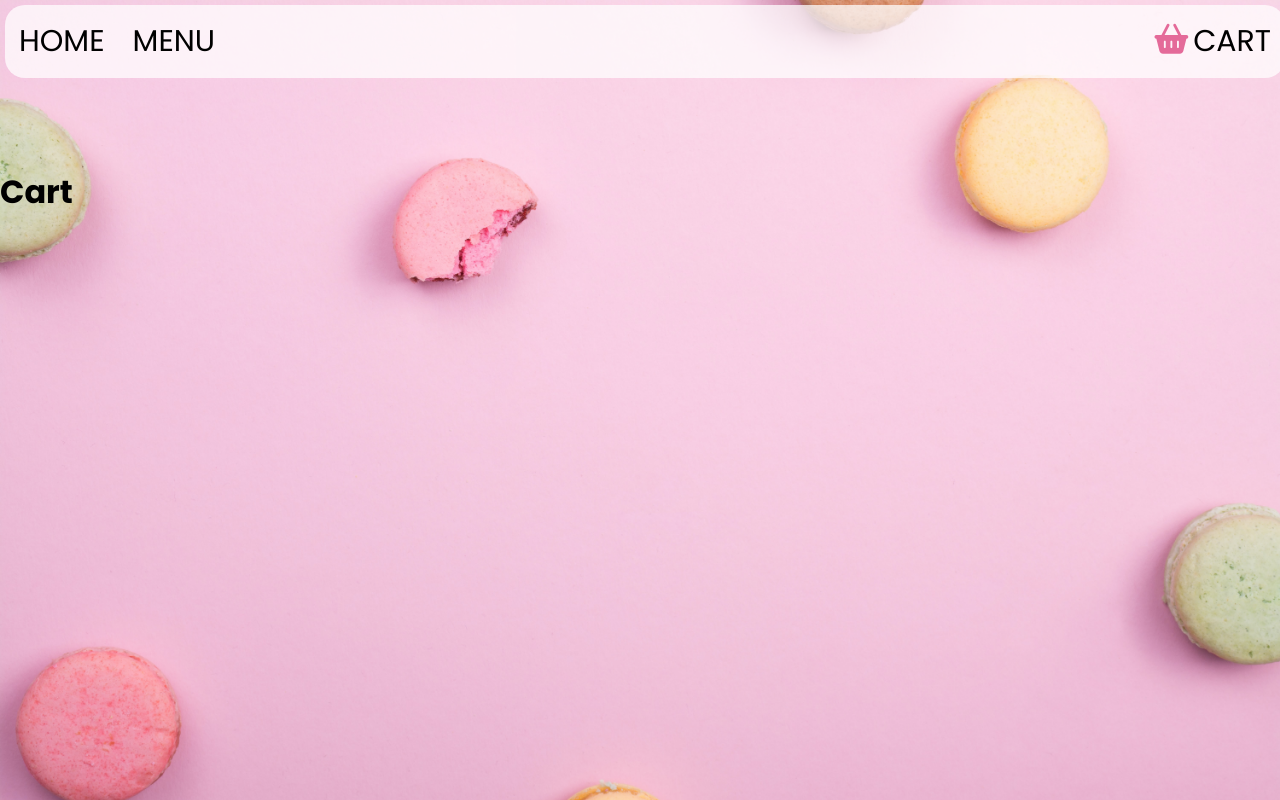
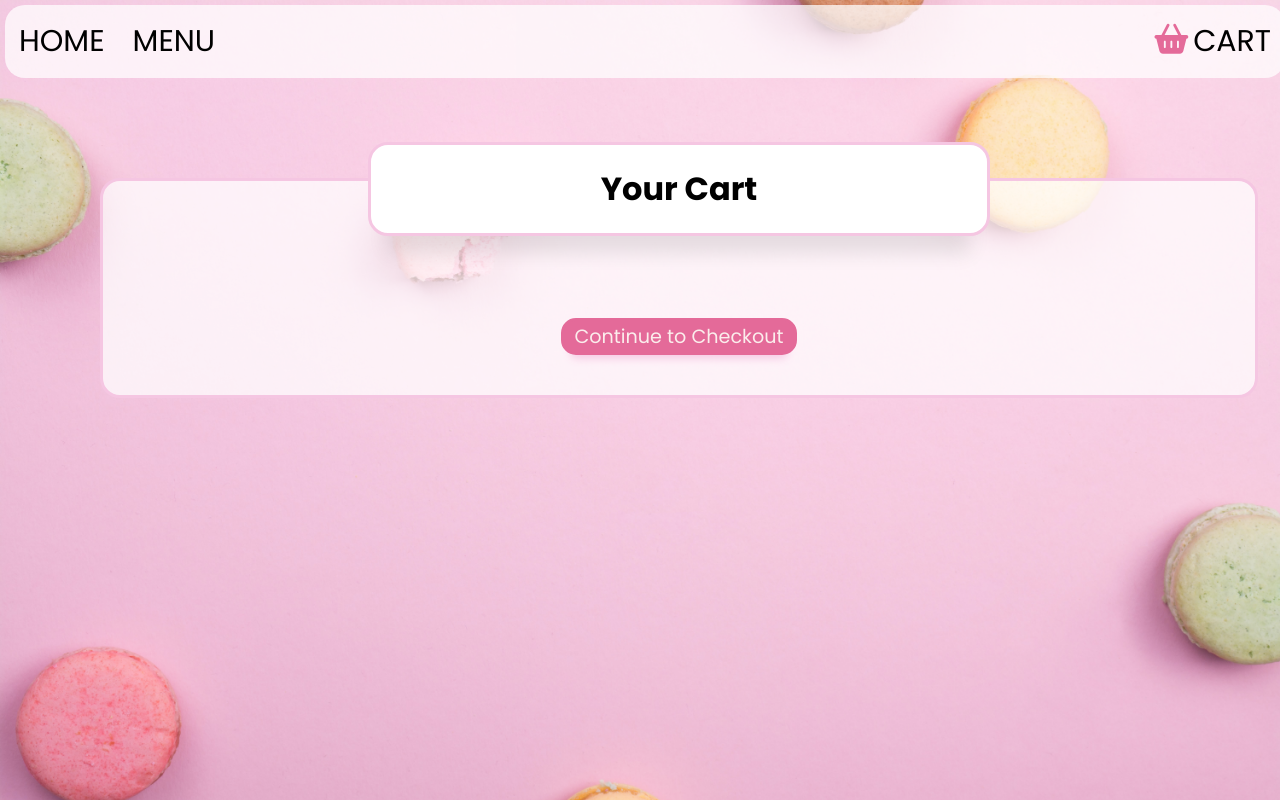
Before and after one commit to MeaganRitchie-zz/brew-tiful, a React (Create React App) app: page /cart in a window 1280 px wide. Built offline with nearby package versions, Linux system fonts and the light colour scheme; data requests are answered from the project's data file.

Commit message:
Updated styling on cart page

```diff
--- a/db.json
+++ b/db.json
@@ -32,67 +32,80 @@
     },
     {
       "name": "Fresh Squeezed Lemonade",
-      "category": "cold drink",
+      "category_img": "far fa-snowflake",
+      "category_name": "Cold Drink",
       "image": "https://images.unsplash.com/photo-1606943932434-2f21e1c54ef2?ixid=MnwxMjA3fDB8MHxzZWFyY2h8MXx8bGVtb25hZGV8ZW58MHx8MHx8&ixlib=rb-1.2.1&auto=format&fit=crop&w=700&q=60"
     },
     {
       "name": "Pineapple Splasher",
-      "category": "cold drink",
+      "category_img": "far fa-snowflake",
+      "category_name": "Cold Drink",
       "image": "https://images.unsplash.com/photo-1607446045710-d5a8fd9bc1db?ixid=MnwxMjA3fDB8MHxwaG90by1wYWdlfHx8fGVufDB8fHx8&ixlib=rb-1.2.1&auto=format&fit=crop&w=934&q=80"
     },
     {
       "name": "Rose Tango Tea",
-      "category": "cold drink",
+      "category_img": "far fa-snowflake",
+      "category_name": "Cold Drink",
       "image": "https://images.unsplash.com/photo-1501841580093-a258b1937efe?ixid=MnwxMjA3fDB8MHxzZWFyY2h8MTN8fHBpbmslMjB0ZWF8ZW58MHx8MHx8&ixlib=rb-1.2.1&auto=format&fit=crop&w=700&q=60"
     },
     {
       "name": "Caramel Macchiato",
-      "category": "cold drink",
+      "category_img": "far fa-snowflake",
+      "category_name": "Cold Drink",
       "image": "https://images.unsplash.com/photo-1608802833178-56df8d3539c5?ixlib=rb-1.2.1&ixid=MnwxMjA3fDB8MHxwaG90by1wYWdlfHx8fGVufDB8fHx8&auto=format&fit=crop&w=934&q=80"
     },
     {
       "name": "Fruit Smoothie",
-      "category": "cold drink",
+      "category_img": "far fa-snowflake",
+      "category_name": "Cold Drink",
       "image": "https://images.unsplash.com/photo-1594013786645-e2ddb258e371?ixid=MnwxMjA3fDB8MHxzZWFyY2h8Mnx8ZnJ1aXQlMjBzbW9vdGhpZXxlbnwwfHwwfHw%3D&ixlib=rb-1.2.1&auto=format&fit=crop&w=700&q=60"
     },
     {
       "name": "Raspberry Refresher",
-      "category": "cold drink",
+      "category_img": "far fa-snowflake",
+      "category_name": "Cold Drink",
       "image": "https://images.unsplash.com/photo-1595981267035-7b04ca84a82d?ixid=MnwxMjA3fDB8MHxzZWFyY2h8MTF8fGZydWl0eSUyMGRyaW5rfGVufDB8fDB8fA%3D%3D&ixlib=rb-1.2.1&auto=format&fit=crop&w=700&q=60"
     },
     {
       "name": "Macaron",
-      "category": "sweet",
+      "category_img": "fas fa-birthday-cake",
+      "category_name": "Pastry",
       "image": "https://images.unsplash.com/photo-1528732789919-d00668b81f01?ixid=MnwxMjA3fDB8MHxzZWFyY2h8MTR8fGFlc3RldGhpYyUyMG1hY2Fyb258ZW58MHx8MHx8&ixlib=rb-1.2.1&auto=format&fit=crop&w=700&q=60"
     },
     {
       "name": "Cupcake",
-      "category": "sweet",
+"category_img": "fas fa-birthday-cake",
+      "category_name": "Pastry",
       "image": "https://images.unsplash.com/photo-1596151227289-74af7765c16e?ixid=MnwxMjA3fDB8MHxwaG90by1wYWdlfHx8fGVufDB8fHx8&ixlib=rb-1.2.1&auto=format&fit=crop&w=634&q=80"
     },
     {
       "name": "Donut",
-      "category": "sweet",
+"category_img": "fas fa-birthday-cake",
+      "category_name": "Pastry",
       "image": "https://images.unsplash.com/photo-1551024601-bec78aea704b?ixlib=rb-1.2.1&ixid=MnwxMjA3fDB8MHxwaG90by1wYWdlfHx8fGVufDB8fHx8&auto=format&fit=crop&w=700&q=80"
     },
     {
       "name": "Cake Pop",
-      "category": "sweet",
+"category_img": "fas fa-birthday-cake",
+      "category_name": "Pastry",
       "image": "https://images.unsplash.com/photo-1553786013-ad9531e591d4?ixid=MnwxMjA3fDB8MHxwaG90by1wYWdlfHx8fGVufDB8fHx8&ixlib=rb-1.2.1&auto=format&fit=crop&w=1020&q=80"
     },
     {
       "name": "Chocolate Croissant",
-      "category": "sweet",
+"category_img": "fas fa-birthday-cake",
+      "category_name": "Pastry",
       "image": "https://www.theflavorbender.com/wp-content/uploads/2020/05/French-Croissants-2363-699x1047.jpg"
     },
     {
       "name": "Celebration Cookie",
-      "category": "sweet",
+"category_img": "fas fa-birthday-cake",
+      "category_name": "Pastry",
       "image": "https://cdn.sallysbakingaddiction.com/wp-content/uploads/2019/09/drop-sugar-cookies-with-sprinkles.jpg"
     },
     {
       "name": "Matcha Green Tea Latte",
-      "category": "hot drink",
+      "category_img": "fas fa-mug-hot",
+      "category_name": "Hot Drink",
       "image": "https://images.unsplash.com/photo-1515823064-d6e0c04616a7?ixlib=rb-1.2.1&ixid=MnwxMjA3fDB8MHxwaG90by1wYWdlfHx8fGVufDB8fHx8&auto=format&fit=crop&w=751&q=80"
     }
   ]
--- a/src/App.css
+++ b/src/App.css
@@ -42,6 +42,7 @@ body {
   text-align: center;
   padding: 14px;
   text-decoration: none;
+  box-shadow: 0px 37px 20px -20px rgba(0,0,0,0.1)
 }
 #navbar #cart-link {
   float:right;
@@ -60,13 +61,42 @@ body {
 }
 
 .cart-container {
-  margin-top: 90px;
+  background-color: rgba(255, 255, 255, 0.735);
+  margin: 100px;
+  border-radius:20px;
+  border:rgba(245, 198, 226, 1) solid;
+  height: 100%;
+  width: 90vw;
+  display: flex;
+  flex-direction: column;
+  align-items: center;
 }
+
+.cart-container > h1{
+  display: flex;
+  border:rgba(245, 198, 226, 1) solid;
+  border-radius: 20px;
+  justify-content: space-around;
+  padding: 20px;
+  background-color: rgba(255, 255, 255);
+  width: 50%;
+  position: relative;
+  box-shadow: 0px 37px 20px -20px rgba(0,0,0,0.1);
+  transform: translateY(-60px);
+}
+
+.cart-container > span {
+  border: rgb(228, 106, 153) solid;
+  padding-bottom: 0;
+  background: rgb(228, 106, 153);
+  color: rgb(251, 237, 236);
+  margin-bottom: 40px;
+}
+
 .menu-container {
   display: flex;
   flex-wrap: wrap;
   justify-content: space-around;
-  margin-top: 90px;
 }
 
 .menu-item {
@@ -99,20 +129,32 @@ body {
 }
 
 .menu-item-details #category {
-  display: inline-block;
   background:rgb(206,241,253);
   color: rgb(84, 150, 232);
+  display: inline-block;
   padding: 5px 10px 33px 10px;
-  border-radius: 5px;
+  border-radius: 20px;
   border-color: transparent;
   box-shadow: 0px 13px 10px -10px  rgba(223, 243, 254, 0.5);
   cursor: pointer;
   transition: all ease-in-out 300ms;
   height: 0px;
-  width: 130px;
+  width: 145px;
   text-align: center;
   font-size:larger;
   margin-bottom: 20px;
+}
+
+.menu-item-details #category i {
+  background:rgb(84, 150, 232);
+  color: rgb(206,241,253);
+  border-radius: 50%;
+  padding: 5px 4.9px 5.5px 5.5px;
+}
+
+.menu-item-details #category span {
+  padding: 5px 10px 5px 5px;
+  border-radius: 5px;
 }
 
 .menu-item h1 {
--- a/src/Card.js
+++ b/src/Card.js
@@ -20,6 +20,7 @@ export default function Card(props) {
         {/* <span id="space"> ~ </span> */}
         <span> {props.item.category_name}</span>
         </div>
+        <p>. . . . . . . . . . . . . . . . . .</p>
         <div className="like-buttons">
           <button onClick={handleLike} className="button" > {props.like ? < i className="fas fa-heart"></i> : < i className="far fa-heart"></i>} </button>
           <button className="button">{<i class="far fa-share-square"></i>}</button>
--- a/src/Cart.js
+++ b/src/Cart.js
@@ -15,8 +15,9 @@ export default function Cart(props) {
   }
   return (
     <div className="cart-container">
-      <h1>Cart</h1>
+      <h1>Your Cart</h1>
       {renderCartItems()}
+      <span className="button">Continue to Checkout</span>
     </div>
   )
 }
```
